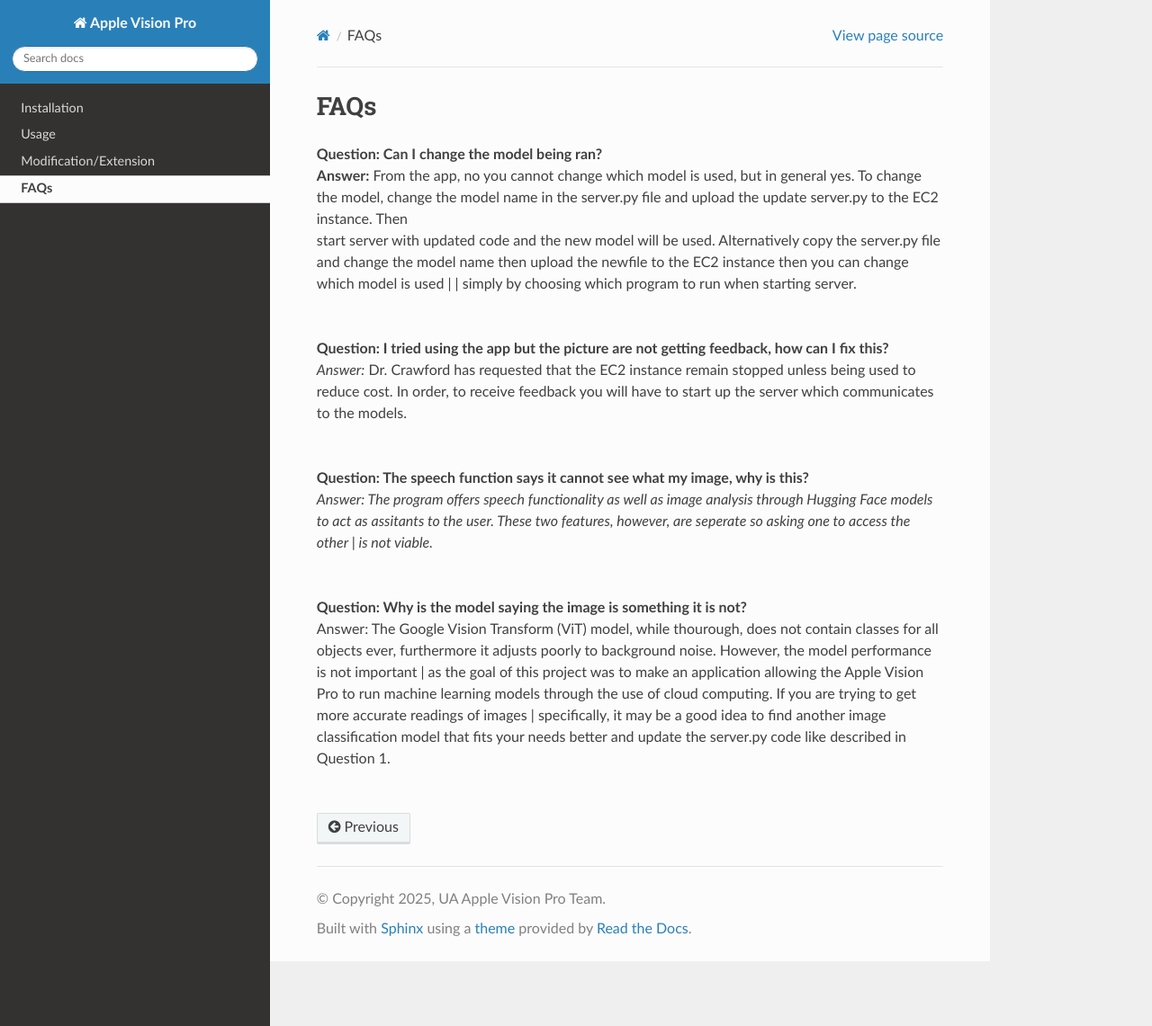
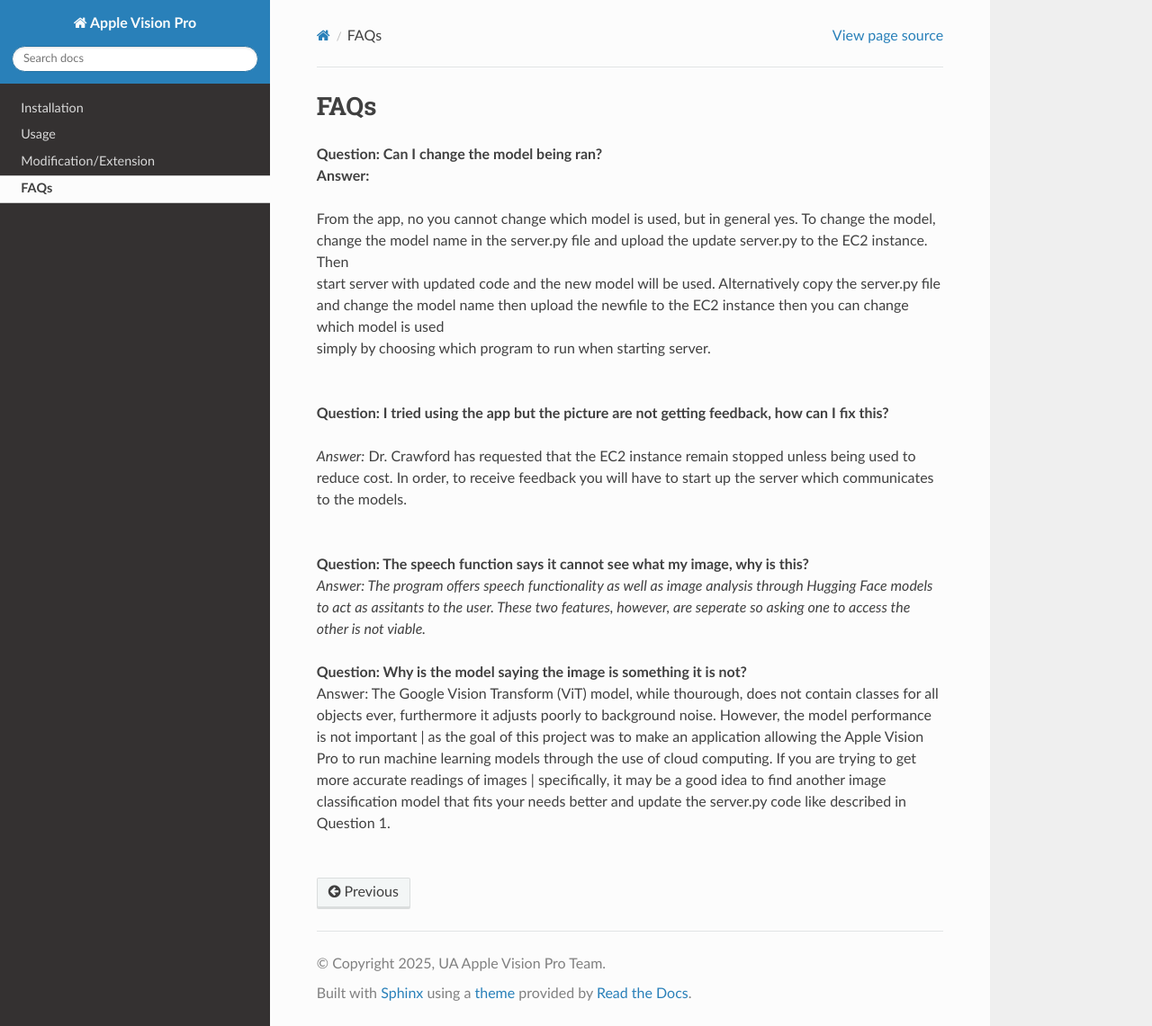
Before and after one commit to Apple-Vision-Pro-UA-CS495/apple-vision-pro-tutorial, a Sphinx documentation site: the page built from docs/source/faqs.rst, in a window 1280 px wide and 1141 px high. Shown: the whole window at 90% size. Built offline with Sphinx 7.4.7 and the Read the Docs theme 3.1.0, drawn with Linux system fonts in a browser that asks for light colours.

Commit message:
Update faqs.rst

```diff
--- a/docs/source/faqs.rst
+++ b/docs/source/faqs.rst
@@ -2,17 +2,22 @@
 =======================
 
 | **Question: Can I change the model being ran?**
-| **Answer:** From the app, no you cannot change which model is used, but in general yes. To change the model, change the model name in the server.py file and upload the update server.py to the EC2 instance. Then
-| start server with updated code and the new model will be used. Alternatively copy the server.py file and change the model name then upload the newfile to the EC2 instance then you can change which model is used | | simply by choosing which program to run when starting server.
+| **Answer:**
+|
+| From the app, no you cannot change which model is used, but in general yes. To change the model, change the model name in the server.py file and upload the update server.py to the EC2 instance. Then
+| start server with updated code and the new model will be used. Alternatively copy the server.py file and change the model name then upload the newfile to the EC2 instance then you can change which model is used
+| simply by choosing which program to run when starting server.
 |
 
 | **Question: I tried using the app but the picture are not getting feedback, how can I fix this?**
+|
 | *Answer:* Dr. Crawford has requested that the EC2 instance remain stopped unless being used to reduce cost. In order, to receive feedback you will have to start up the server which communicates to the models.
 |
 
 | **Question: The speech function says it cannot see what my image, why is this?**
-| *Answer: The program offers speech functionality as well as image analysis through Hugging Face models to act as assitants to the user. These two features, however, are seperate so asking one to access the other | is not viable.*
-|
+| *Answer: The program offers speech functionality as well as image analysis through Hugging Face models to act as assitants to the user. These two features, however, are seperate so asking one to access the*
+| *other is not viable.*
+
 
 | **Question: Why is the model saying the image is something it is not?**
 | Answer: The Google Vision Transform (ViT) model, while thourough, does not contain classes for all objects ever, furthermore it adjusts poorly to background noise. However, the model performance is not important | as the goal of this project was to make an application allowing the Apple Vision Pro to run machine learning models through the use of cloud computing. If you are trying to get more accurate readings of images    | specifically, it may be a good idea to find another image classification model that fits your needs better and update the server.py code like described in Question 1.
```
